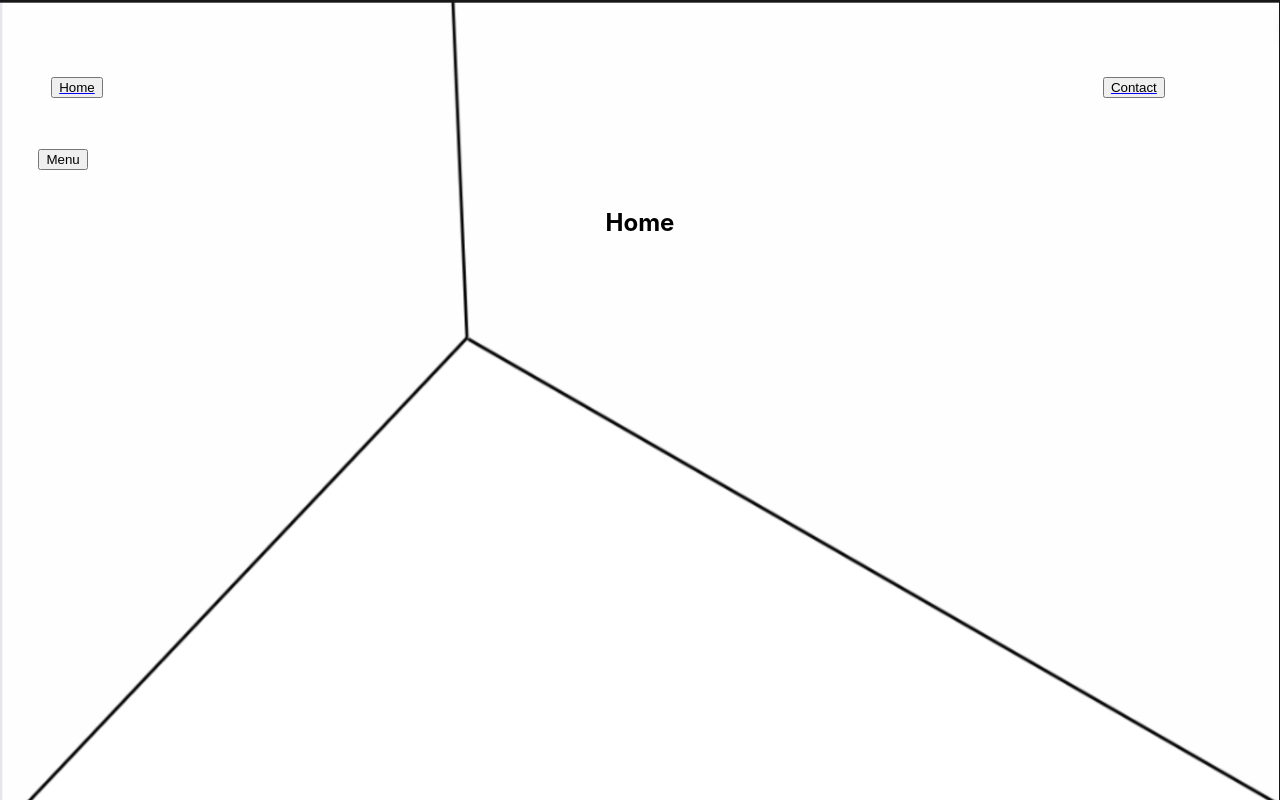
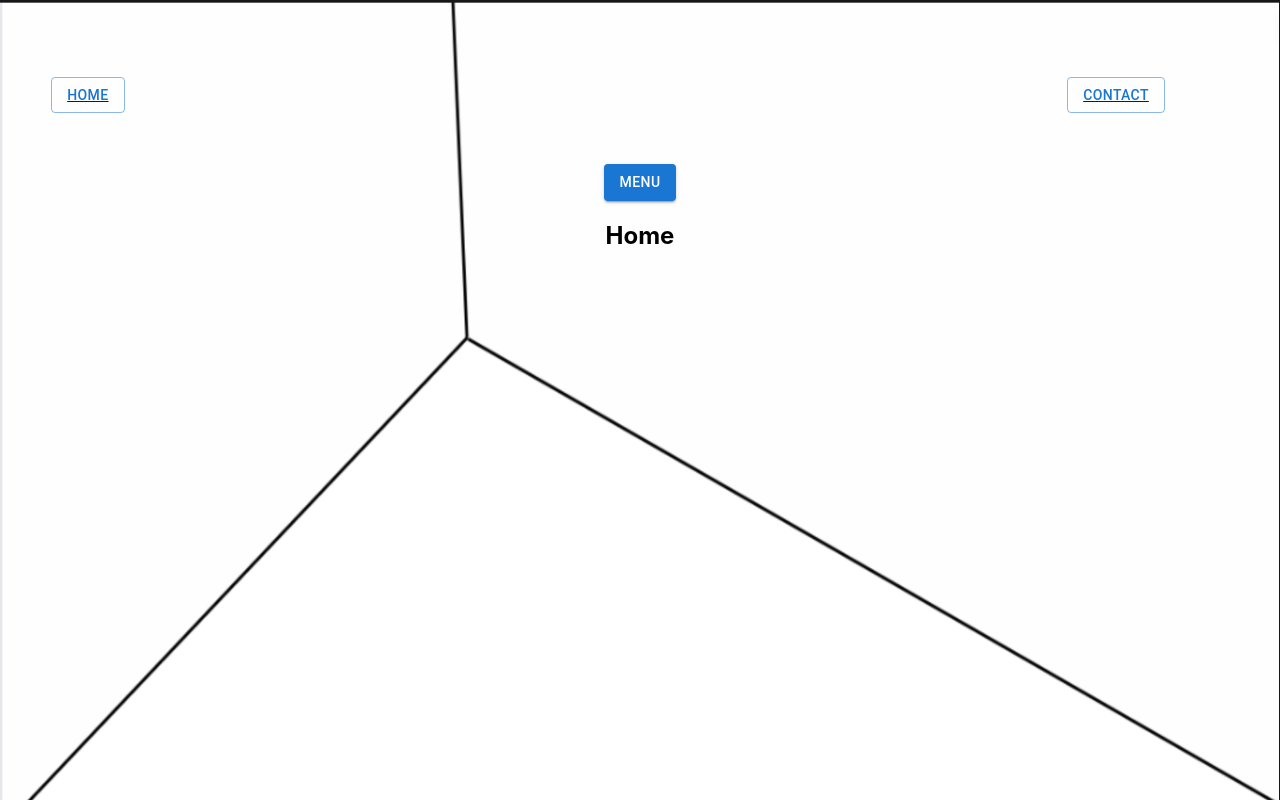
Before and after one commit to Zacharyjsultan/personal-site, a React (Create React App) app: page /home in a window 1280 px wide. Built offline with nearby package versions, Linux system fonts and the light colour scheme.

Commit message:
mui buttons

```diff
--- a/src/components/Header.js
+++ b/src/components/Header.js
@@ -1,3 +1,4 @@
+import { Button } from "@mui/material";
 import React from "react";
 import { Link } from "react-router-dom";
 
@@ -10,7 +11,7 @@ const Header = () => {
       <header>
         <div className="header-nav">
           <Link to="/home" className="home-button">
-            <button>Home</button>
+            <Button variant="outlined">Home</Button>
           </Link>
 
           <a
@@ -19,7 +20,7 @@ const Header = () => {
             target="_blank"
             rel="noopener noreferrer"
           >
-            <button>Contact</button>
+            <Button variant="outlined">Contact</Button>
           </a>
         </div>
       </header>
--- a/src/components/Navbar.js
+++ b/src/components/Navbar.js
@@ -1,6 +1,7 @@
 import React, { useState } from "react";
 import { Link } from "react-router-dom";
 import "./Navbar.css";
+import { Button } from "@mui/material";
 
 const Navbar = () => {
   const [isOpen, setOpen] = useState(false);
@@ -8,9 +9,13 @@ const Navbar = () => {
     <nav>
       <div className="left-nav"></div>
       <div className="right-nav">
-        <button className="dropdown" onClick={() => setOpen(!isOpen)}>
+        <Button
+          variant="contained"
+          className="dropdown"
+          onClick={() => setOpen(!isOpen)}
+        >
           <i className="fa fa-bars"></i>Menu
-        </button>
+        </Button>
         {isOpen && (
           <ul className="dropdown-buttons">
             <li className="about-button">
```
